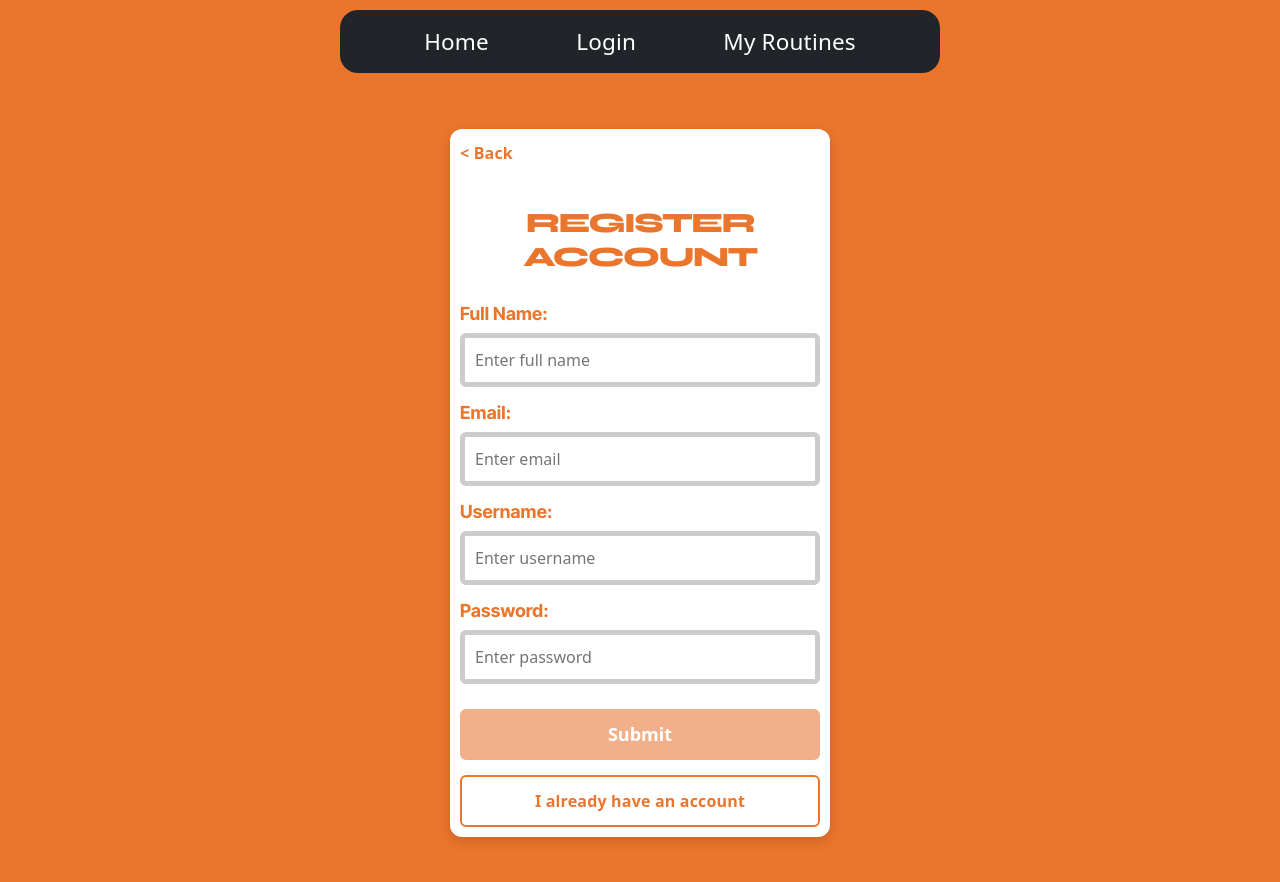
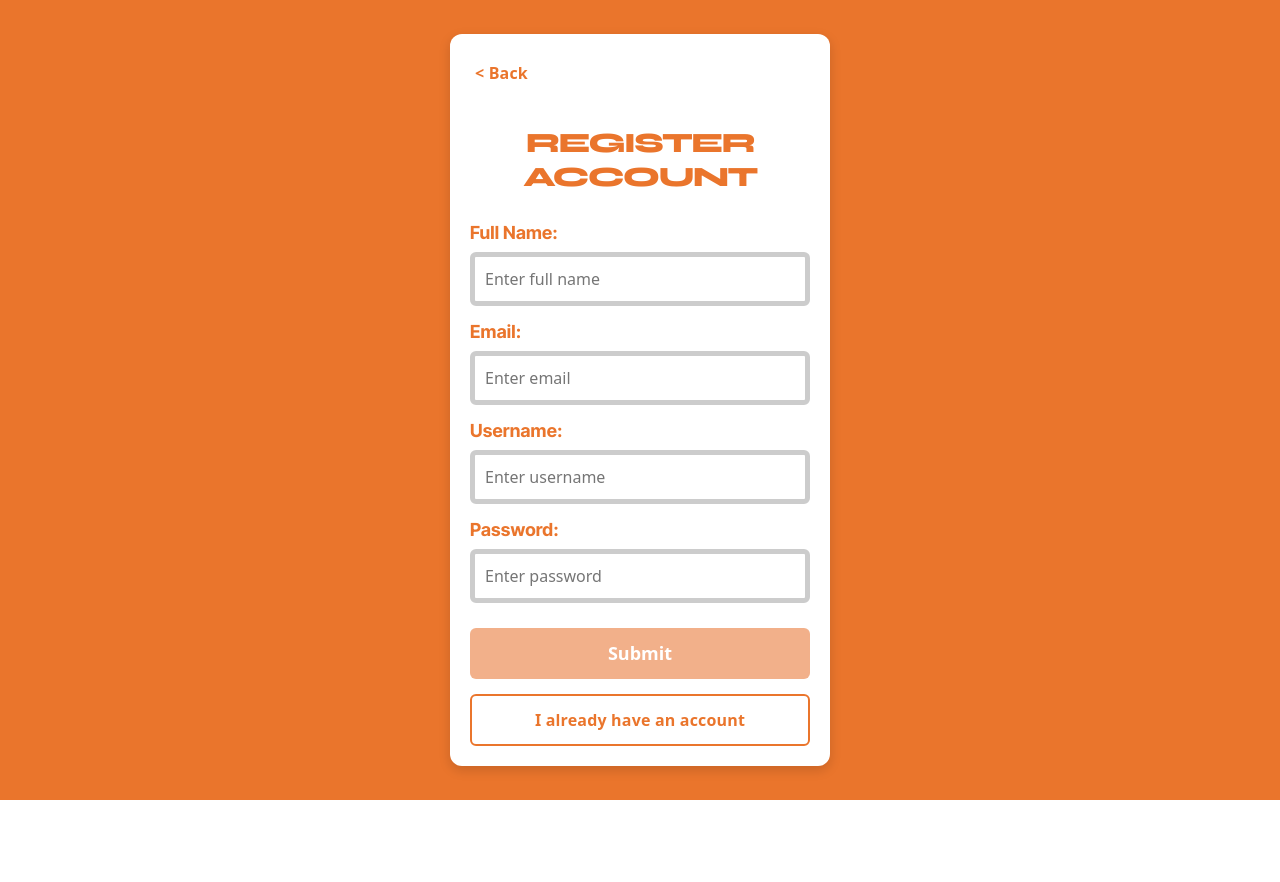
Before and after one commit to molerte/Holu_frontend, a React (Vite) app: page /register-account in a window 1280 px wide. After the commit the page ends 800 px from the top, so only its background shows below. Built offline with nearby package versions, Linux system fonts and the light colour scheme.

Commit message:
Edit Navbar and Explore Routines

```diff
--- a/src/layout/Navbar.jsx
+++ b/src/layout/Navbar.jsx
@@ -3,6 +3,8 @@ import { Link } from "react-router-dom";
 
 export default function Navbar() {
   const token = localStorage.getItem("token");
+
+  if (!token) return null
 
   const logout = () => {
     localStorage.removeItem("token");
@@ -13,7 +15,6 @@ export default function Navbar() {
     <div className="nav-wrapper">
       <nav className="navbar navbar-expand-lg navbar-dark bg-dark rounded-4 px-4 py-2">
         <div className="container-fluid">
-          <Link className="navbar-brand mx-auto" to="/">Home</Link>
 
           {!token && (
             <Link className="navbar-brand mx-auto" to="/login">Login</Link>
@@ -26,6 +27,9 @@ export default function Navbar() {
           )}
 
           <Link className="navbar-brand mx-auto" to="/myroutines">My Routines</Link>
+
+          <Link className="navbar-brand mx-auto" to="/routines">Explore Routines</Link>
+
         </div>
       </nav>
     </div>
--- a/src/pages/Login.css
+++ b/src/pages/Login.css
@@ -19,18 +19,20 @@
 }
 
 /* Back button */
-.back-btn {
+.login-back-btn {
   color: #ea752c;
   font-weight: bold;
   text-decoration: none;
   font-size: 16px;
   margin-bottom: 10px;
+  margin-left: 5px;
   display: inline-block;
 }
 
-.back-btn:hover {
+.login-back-btn:hover {
   text-decoration: underline;
 }
+
 
 /* Title */
 .signin-title {
--- a/src/pages/Login.jsx
+++ b/src/pages/Login.jsx
@@ -45,7 +45,8 @@ function Login() {
   return (
     <div className="signin-wrapper">
       <div className="signin-card">
-        <a href="/" className="back-btn">&lt; Back</a>
+       <a href="/" className="login-back-btn">&lt; Back</a>
+
 
         <h1 className="signin-title">LOGIN</h1>
 
--- a/src/pages/Register.css
+++ b/src/pages/Register.css
@@ -14,13 +14,14 @@
 .create-card {
   background: white;
   width: 380px;
-  padding: 10px;
+  padding: 20px;
+  padding-top: 25px;
   border-radius: 12px;
   box-shadow: 0 4px 12px rgba(0,0,0,0.15);
   text-align: left;
 }
 
-/* Title */
+
 .create-title {
   text-align: center;
   font-size: 28px;
@@ -32,18 +33,20 @@
 
 
 
-.back-btn {
+.register-back-btn {
   color: #ea752c;
   font-weight: bold;
   text-decoration: none;
   font-size: 16px;
   margin-bottom: 10px;
+  margin-left: 5px;
   display: inline-block;
 }
 
-.back-btn:hover {
+.register-back-btn:hover {
   text-decoration: underline;
 }
+
 
 
 /* Labels */
@@ -65,7 +68,7 @@ input {
   font-size: 16px;
 }
 
-/* Submit button */
+
 .submit-btn {
   width: 100%;
   margin-top: 25px;
--- a/src/pages/Register.jsx
+++ b/src/pages/Register.jsx
@@ -48,12 +48,12 @@ const handleSubmit = async (e) => {
 
 
   return (
-    <div className="create-wrapper">
-      <div className="create-card">
+<div className="create-wrapper">
+  <div className="create-card">
 
-        <a href="/" className="back-btn">&lt; Back</a>
+    <a href="/" className="register-back-btn">&lt; Back</a>
 
-        <h1 className="create-title">REGISTER ACCOUNT</h1>
+    <h1 className="create-title">REGISTER ACCOUNT</h1>
 
         <form onSubmit={handleSubmit}>
           <label>Full Name:</label>
--- a/src/pages/Routines.css
+++ b/src/pages/Routines.css
@@ -99,3 +99,18 @@ font-family: "syne", sans-serif;
 .like-button.liked {
   transform: scale(1.2);
 }
+
+
+/* Back button */
+.back-btn {
+  color: #ffffff;
+  font-weight: bold;
+  text-decoration: none;
+  font-size: 20px;
+  margin-bottom: 10px;
+
+}
+
+.back-btn:hover {
+  text-decoration: underline;
+}
--- a/src/pages/Routines.jsx
+++ b/src/pages/Routines.jsx
@@ -6,6 +6,7 @@ function Routines() {
 
   return (
     <div className="routine-wrapper">
+      <a href="/" className="routine-back-btn">&lt; Back</a>
       <h1 className="routine-title"> Explore Routines</h1>
       <div className="routine-divider"></div>
 
```
